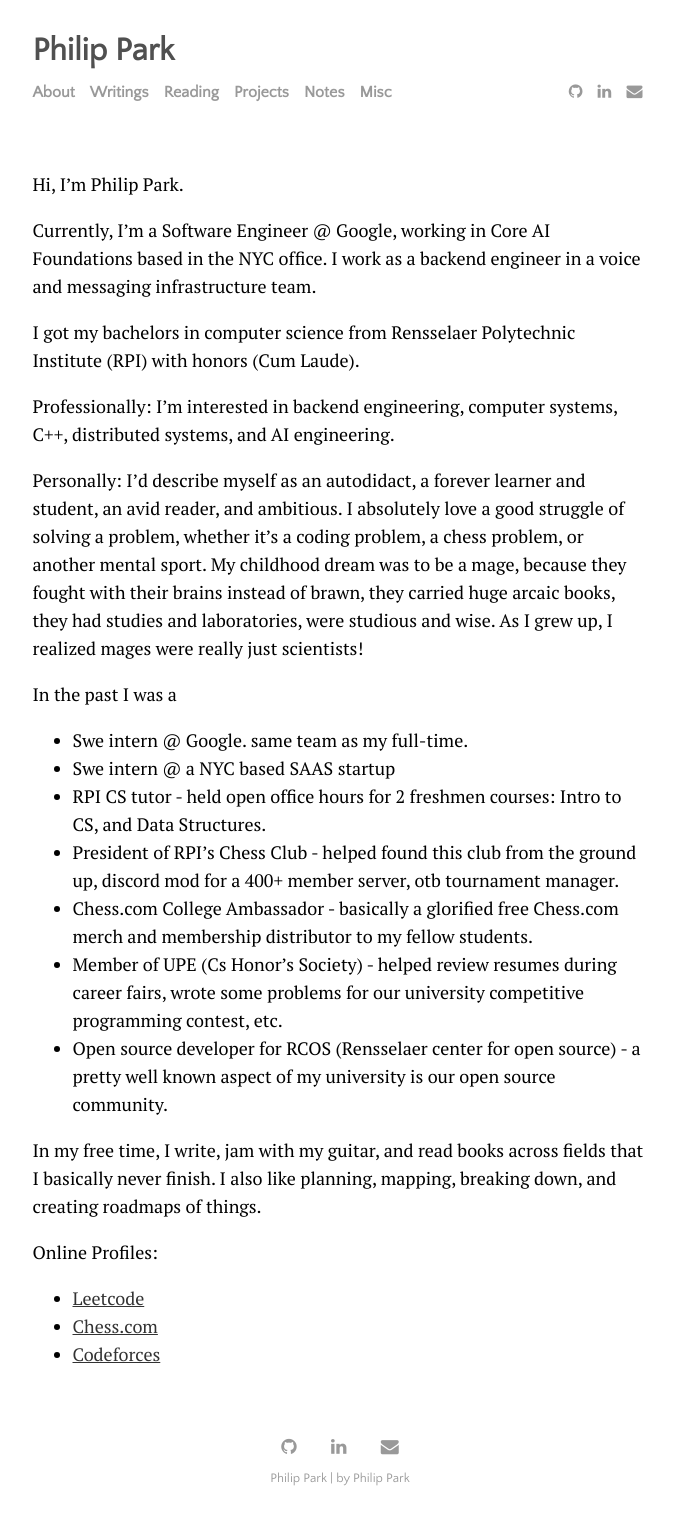
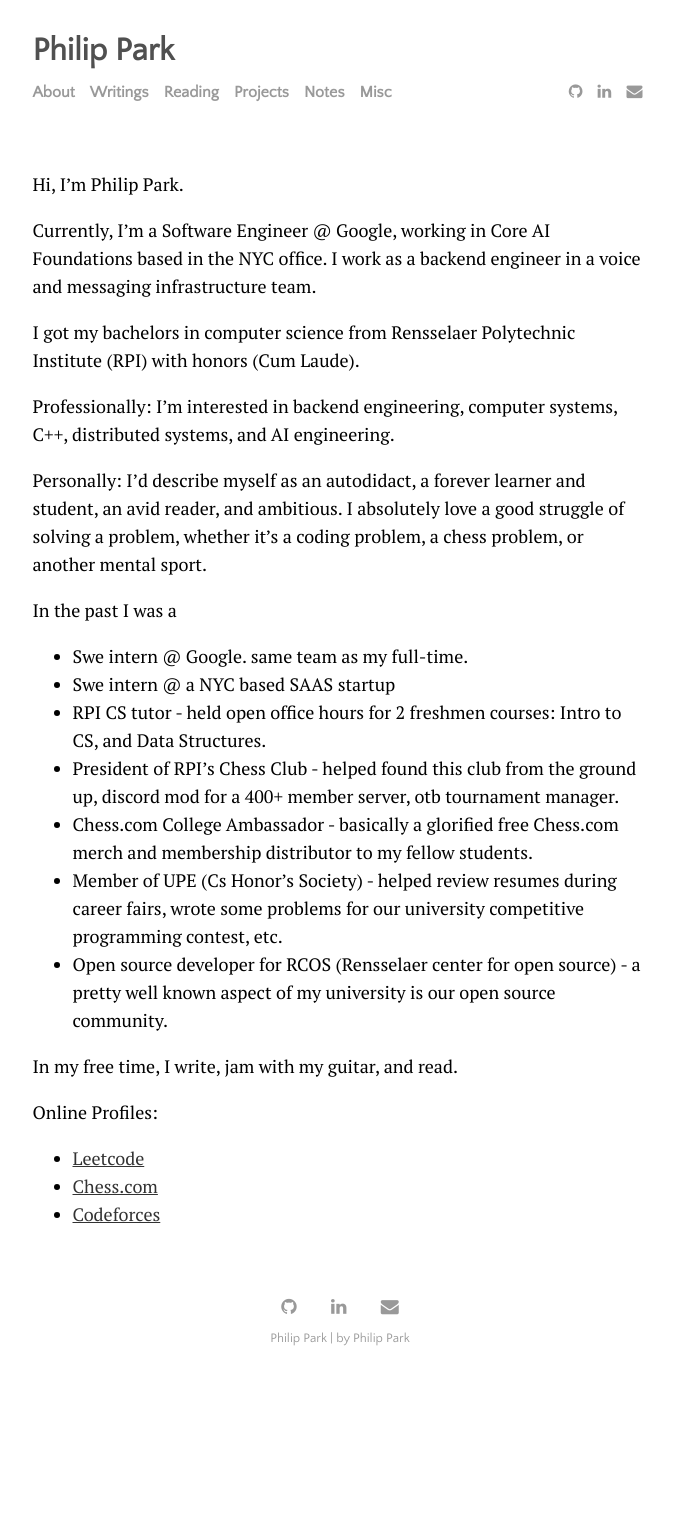
Before and after one commit to philippark/philippark.github.io, a Jekyll site: the page built from menu/about.md, in a window 1280 px wide. Shown: the whole page, without its empty margins (300-974 px from the left). Built offline with Jekyll 4.4.1, drawn with Linux system fonts in a browser that asks for light colours; after the commit the page ends 1384 px from its top, so only the background shows below that.

Commit message:
update about me

```diff
--- a/menu/about.md
+++ b/menu/about.md
@@ -13,7 +13,7 @@ Professionally:
 I'm interested in backend engineering, computer systems, C++, distributed systems, and AI engineering.
 
 Personally:
-I'd describe myself as an autodidact, a forever learner and student, an avid reader, and ambitious. I absolutely love a good struggle of solving a problem, whether it's a coding problem, a chess problem, or another mental sport. My childhood dream was to be a mage, because they fought with their brains instead of brawn, they carried huge arcaic books, they had studies and laboratories, were studious and wise. As I grew up, I realized mages were really just scientists!
+I'd describe myself as an autodidact, a forever learner and student, an avid reader, and ambitious. I absolutely love a good struggle of solving a problem, whether it's a coding problem, a chess problem, or another mental sport.
 
 In the past I was a
 - Swe intern @ Google. same team as my full-time.
@@ -24,7 +24,7 @@ In the past I was a
 - Member of UPE (Cs Honor's Society) - helped review resumes during career fairs, wrote some problems for our university competitive programming contest, etc.
 - Open source developer for RCOS (Rensselaer center for open source) - a pretty well known aspect of my university is our open source community.
 
-In my free time, I write, jam with my guitar, and read books across fields that I basically never finish. I also like planning, mapping, breaking down, and creating roadmaps of things.
+In my free time, I write, jam with my guitar, and read.
 
 Online Profiles:
 
```
